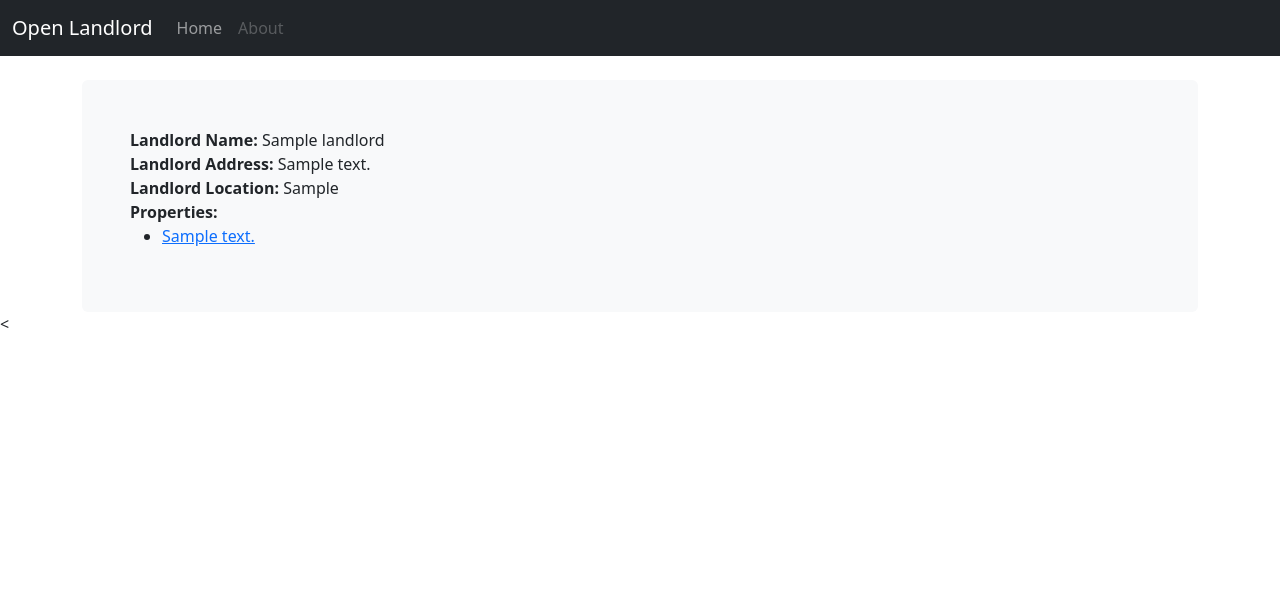
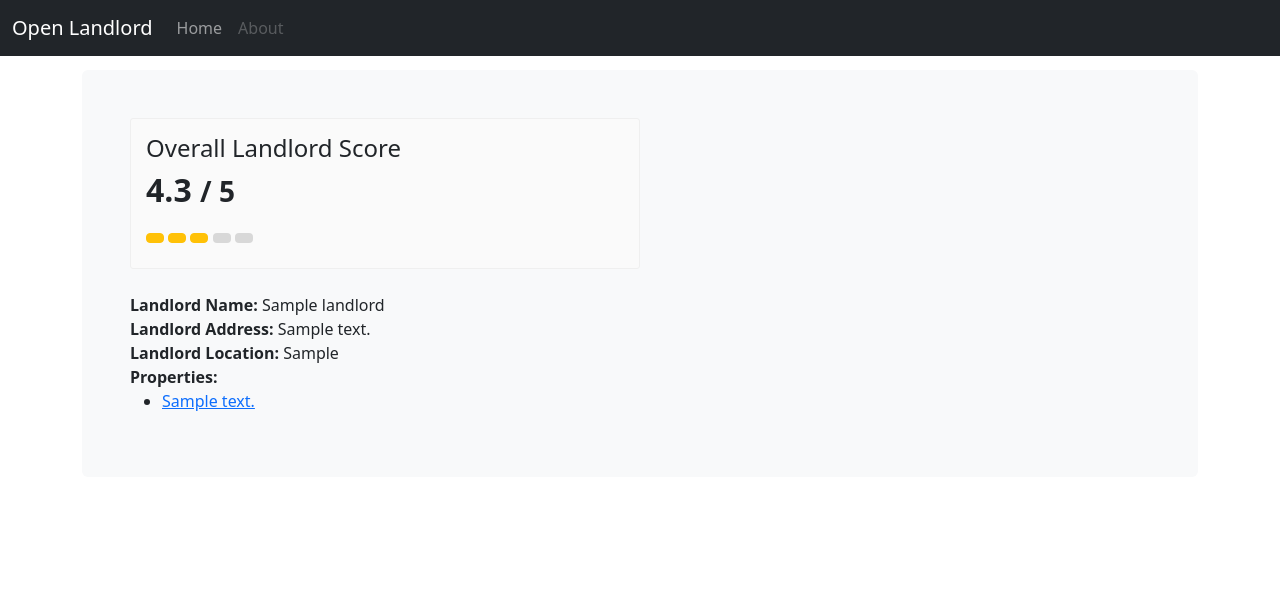
Before and after one commit to landlord-report-card/open-landlord, a Flask app: page /landlord/1 in a window 1280 px wide. Shown: the top 610 px of the page. Run offline with Flask 2, Linux system fonts and the light colour scheme; tables that the repository leaves empty hold one stand-in row (values such as "Sample post"); parts of the project's set-up code (start-up, migrations or seed data) failed here and were passed over.

Commit message:
basic search functionality

```diff
--- a/app.py
+++ b/app.py
@@ -1,4 +1,4 @@
-from flask import Flask, render_template
+from flask import Flask, render_template, flash, request, redirect
 from models import db, Landlord, Property
 from forms import LandlordSearchForm
 import os
@@ -6,25 +6,6 @@ import os
 app = Flask(__name__)
 app.config['SQLALCHEMY_DATABASE_URI'] = os.environ['LANDLORD_DATABASE_URI']
 db.init_app(app)
-
-# @app.route("/")
-# def home():
-#     landlords = Landlord.query.all()
-#     return render_template('index.html', landlords=landlords)
-
-
-@app.route('/landlord/<id>')
-def landlord(id):
-    landlord = Landlord.query.filter_by(id=id).first()
-    properties = Property.query.filter_by(owner_id=id)
-    return render_template('landlord.html', landlord=landlord, properties=properties)
-
-
-@app.route('/property/<id>')
-def property(id):
-    property = Property.query.filter_by(id=id).first()
-    return render_template('property.html', property=property)
-
 
 
 @app.route('/', methods=['GET', 'POST'])
@@ -39,12 +20,18 @@ def index():
 def search_results(search):
     results = []
     search_string = search.data['search']
-    if search.data['search'] == '':
-        qry = db_session.query(Album)
-        results = qry.all()
-    if not results:
-        flash('No results found!')
-        return redirect('/')
-    else:
-        # display results
-        return render_template('results.html', results=results)
+    results = Property.query.filter(Property.address.ilike("%{}%".format(search_string))).join(Landlord, Landlord.id==Property.owner_id).add_columns(Landlord.name)
+    return render_template('index.html', results=results, form=search)
+
+
+@app.route('/landlord/<id>')
+def landlord(id):
+    landlord = Landlord.query.filter_by(id=id).first()
+    properties = Property.query.filter_by(owner_id=id)
+    return render_template('landlord.html', landlord=landlord, properties=properties)
+
+
+@app.route('/property/<id>')
+def property(id):
+    property = Property.query.filter_by(id=id).first()
+    return render_template('property.html', property=property)
--- a/forms.py
+++ b/forms.py
@@ -3,7 +3,8 @@ from wtforms import Form, StringField, SelectField
 
 class LandlordSearchForm(Form):
     choices = [
-                ('Address', 'property_address'),
-                ('Landlord Name', 'll_name'),
+                ('property_address', 'Address'),
+                ('ll_name', 'Landlord Name')
+            ]
     select = SelectField('Search for landlord:', choices=choices)
     search = StringField('')
--- a/static/css/landlord.css
+++ b/static/css/landlord.css
@@ -1,32 +1,43 @@
-#llInput {
-  background-image: url('/css/searchicon.png'); /* Add a search icon to input */
-  background-position: 10px 12px; /* Position the search icon */
-  background-repeat: no-repeat; /* Do not repeat the icon image */
-  width: 100%; /* Full-width */
-  font-size: 16px; /* Increase font-size */
-  padding: 12px 20px 12px 40px; /* Add some padding */
-  border: 1px solid #ddd; /* Add a grey border */
-  margin-bottom: 12px; /* Add some space below the input */
+.btn-grey{
+    background-color:#D8D8D8;
+  color:#FFF;
+}
+.rating-block{
+  background-color:#FAFAFA;
+  border:1px solid #EFEFEF;
+  padding:15px 15px 20px 15px;
+  border-radius:3px;
+}
+.bold{
+  font-weight:700;
+}
+.padding-bottom-7{
+  padding-bottom:7px;
 }
 
-#llTable {
-  border-collapse: collapse; /* Collapse borders */
-  width: 100%; /* Full-width */
-  border: 1px solid #ddd; /* Add a grey border */
-  font-size: 18px; /* Increase font-size */
+.review-block{
+  background-color:#FAFAFA;
+  border:1px solid #EFEFEF;
+  padding:15px;
+  border-radius:3px;
+  margin-bottom:15px;
 }
-
-#llTable th, #llTable td {
-  text-align: left; /* Left-align text */
-  padding: 12px; /* Add padding */
+.review-block-name{
+  font-size:12px;
+  margin:10px 0;
 }
-
-#llTable tr {
-  /* Add a bottom border to all table rows */
-  border-bottom: 1px solid #ddd;
+.review-block-date{
+  font-size:12px;
 }
-
-#llTable tr.header, #llTable tr:hover {
-  /* Add a grey background color to the table header and on hover */
-  background-color: #f1f1f1;
+.review-block-rate{
+  font-size:13px;
+  margin-bottom:15px;
 }
+.review-block-title{
+  font-size:15px;
+  font-weight:700;
+  margin-bottom:10px;
+}
+.review-block-description{
+  font-size:13px;
+}
--- a/static/css/navbar-top.css
+++ b/static/css/navbar-top.css
@@ -53,3 +53,51 @@ body {
   white-space: nowrap;
   -webkit-overflow-scrolling: touch;
 }
+
+
+body {
+  padding-top: 70px;
+}
+.btn-grey{
+    background-color:#D8D8D8;
+  color:#FFF;
+}
+.rating-block{
+  background-color:#FAFAFA;
+  border:1px solid #EFEFEF;
+  padding:15px 15px 20px 15px;
+  border-radius:3px;
+}
+.bold{
+  font-weight:700;
+}
+.padding-bottom-7{
+  padding-bottom:7px;
+}
+
+.review-block{
+  background-color:#FAFAFA;
+  border:1px solid #EFEFEF;
+  padding:15px;
+  border-radius:3px;
+  margin-bottom:15px;
+}
+.review-block-name{
+  font-size:12px;
+  margin:10px 0;
+}
+.review-block-date{
+  font-size:12px;
+}
+.review-block-rate{
+  font-size:13px;
+  margin-bottom:15px;
+}
+.review-block-title{
+  font-size:15px;
+  font-weight:700;
+  margin-bottom:10px;
+}
+.review-block-description{
+  font-size:13px;
+}
--- a/templates/base.html
+++ b/templates/base.html
@@ -23,7 +23,7 @@
   </head>
   <body>
 
-<nav class="navbar navbar-expand-md navbar-dark bg-dark mb-4">
+<nav class="navbar navbar-expand-md fixed-top navbar-dark bg-dark mb-4">
   <div class="container-fluid">
     <a class="navbar-brand" href="/">Open Landlord</a>
     <button class="navbar-toggler" type="button" data-bs-toggle="collapse" data-bs-target="#navbarCollapse" aria-controls="navbarCollapse" aria-expanded="false" aria-label="Toggle navigation">
@@ -49,7 +49,7 @@
 </main>
 
 
-    <<script src="https://cdn.jsdelivr.net/npm/bootstrap@5.2.0/dist/js/bootstrap.bundle.min.js" integrity="sha384-A3rJD856KowSb7dwlZdYEkO39Gagi7vIsF0jrRAoQmDKKtQBHUuLZ9AsSv4jD4Xa" crossorigin="anonymous"></script>
+    <script src="https://cdn.jsdelivr.net/npm/bootstrap@5.2.0/dist/js/bootstrap.bundle.min.js" integrity="sha384-A3rJD856KowSb7dwlZdYEkO39Gagi7vIsF0jrRAoQmDKKtQBHUuLZ9AsSv4jD4Xa" crossorigin="anonymous"></script>
 
 
   </body>
--- a/templates/landlord.html
+++ b/templates/landlord.html
@@ -1,6 +1,30 @@
 {% extends "base.html" %}
 {% block title %}Albany Open Landlord{% endblock %}
 {% block content %}
+<!-- Custom styles for this template -->
+<link href="/static/css/landlord.css" rel="stylesheet">
+<div class="col-sm-6">
+        <div class="rating-block">
+          <h4>Overall Landlord Score</h4>
+          <h2 class="bold padding-bottom-7">4.3 <small>/ 5</small></h2>
+          <button type="button" class="btn btn-warning btn-sm" aria-label="Left Align">
+            <span class="glyphicon glyphicon-star" aria-hidden="true"></span>
+          </button>
+          <button type="button" class="btn btn-warning btn-sm" aria-label="Left Align">
+            <span class="glyphicon glyphicon-star" aria-hidden="true"></span>
+          </button>
+          <button type="button" class="btn btn-warning btn-sm" aria-label="Left Align">
+            <span class="glyphicon glyphicon-star" aria-hidden="true"></span>
+          </button>
+          <button type="button" class="btn btn-default btn-grey btn-sm" aria-label="Left Align">
+            <span class="glyphicon glyphicon-star" aria-hidden="true"></span>
+          </button>
+          <button type="button" class="btn btn-default btn-grey btn-sm" aria-label="Left Align">
+            <span class="glyphicon glyphicon-star" aria-hidden="true"></span>
+          </button>
+        </div>
+      </div>
+</br>
 <strong>Landlord Name: </strong>{{landlord.name}}</br>
 <strong>Landlord Address: </strong>{{landlord.address}}</br>
 <strong>Landlord Location: </strong>{{landlord.location}}</br>
```
Also changed, not shown: templates/index.html (+24 -45 lines).
